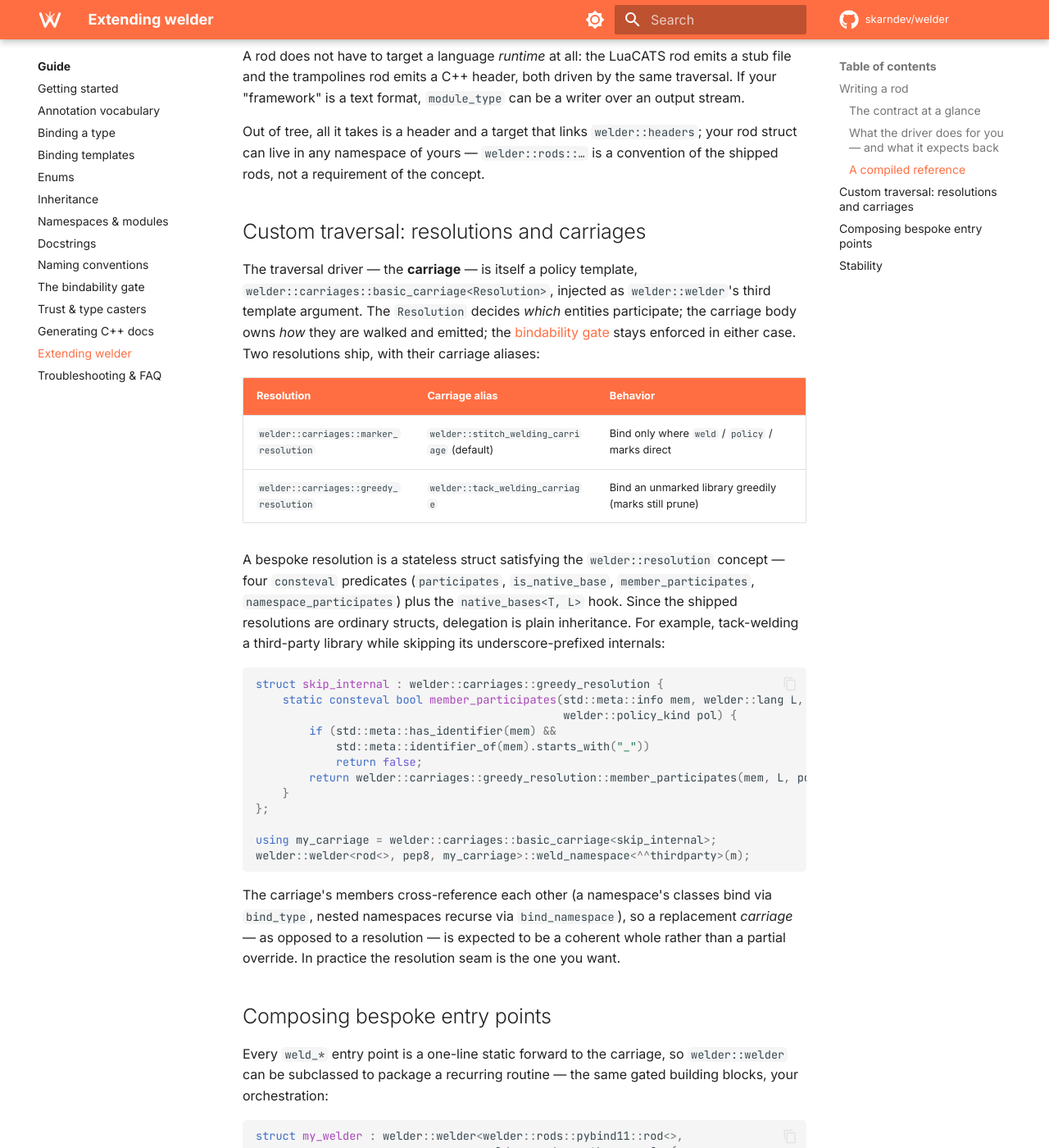
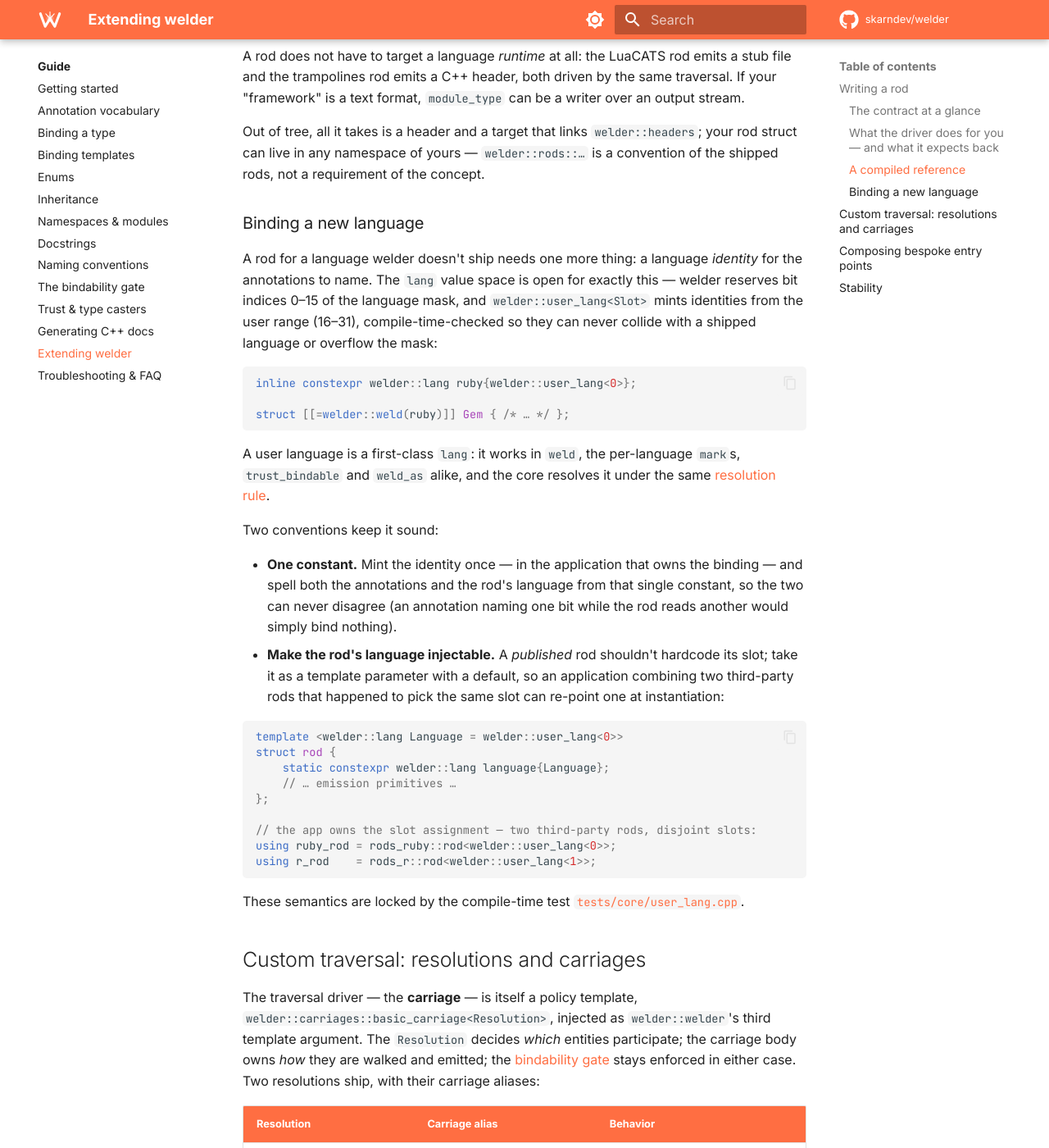
Before and after one commit to skarndev/welder, an MkDocs documentation site: the page built from docs/content/guide/extending.md, in a window 1280 px wide and 1400 px high, scrolled down 2691 px. Shown: the whole window at 82% size. Built offline with MkDocs 1.6.1 and Material for MkDocs 9.7.7, drawn with Linux system fonts in a browser that asks for light colours; comment, search, counter and statistics services are not loaded; some of the changed text lies outside the part shown.

Commit message:
feat: open the lang value space — user-defined languages via user_lang<Slot>
A lang is a bit index in the annotation mask; welder now reserves bits 0-15
and welder::user_lang<Slot> (requires-bounded) mints identities 16-31, so an
out-of-tree rod can bind a language welder doesn't ship without touching the
enum. lang_bit gains a consteval range diagnostic (named-function idiom — a
consteval parameter can't feed a static_assert) and the mask width is
static_asserted. tests/core/user_lang.cpp locks the semantics end-to-end:
annotations, resolution, mixing with shipped langs, and a rod whose language
is a user value. Docs: extending.md "Binding a new language" (one-constant
convention + injectable rod lang parameter), annotations.md, README,
CLAUDE.md and the architecture context.

Co-Authored-By: Claude Fable 5 <noreply@anthropic.com>

````diff
--- a/docs/content/guide/extending.md
+++ b/docs/content/guide/extending.md
@@ -134,6 +134,51 @@ Out of tree, all it takes is a header and a target that links
 `welder::rods::…` is a convention of the shipped rods, not a requirement of
 the concept.
 
+### Binding a new language
+
+A rod for a language welder doesn't ship needs one more thing: a language
+*identity* for the annotations to name. The `lang` value space is open for
+exactly this — welder reserves bit indices 0–15 of the language mask, and
+`welder::user_lang<Slot>` mints identities from the user range (16–31),
+compile-time-checked so they can never collide with a shipped language or
+overflow the mask:
+
+```cpp
+inline constexpr welder::lang ruby{welder::user_lang<0>};
+
+struct [[=welder::weld(ruby)]] Gem { /* … */ };
+```
+
+A user language is a first-class `lang`: it works in `weld`, the per-language
+`mark`s, `trust_bindable` and `weld_as` alike, and the core resolves it under
+the same [resolution rule](annotations.md#the-resolution-rule).
+
+Two conventions keep it sound:
+
+- **One constant.** Mint the identity once — in the application that owns the
+  binding — and spell both the annotations and the rod's language from that
+  single constant, so the two can never disagree (an annotation naming one bit
+  while the rod reads another would simply bind nothing).
+- **Make the rod's language injectable.** A *published* rod shouldn't hardcode
+  its slot; take it as a template parameter with a default, so an application
+  combining two third-party rods that happened to pick the same slot can
+  re-point one at instantiation:
+
+```cpp
+template <welder::lang Language = welder::user_lang<0>>
+struct rod {
+    static constexpr welder::lang language{Language};
+    // … emission primitives …
+};
+
+// the app owns the slot assignment — two third-party rods, disjoint slots:
+using ruby_rod = rods_ruby::rod<welder::user_lang<0>>;
+using r_rod    = rods_r::rod<welder::user_lang<1>>;
+```
+
+These semantics are locked by the compile-time test
+[`tests/core/user_lang.cpp`](https://github.com/skarndev/welder/blob/main/tests/core/user_lang.cpp).
+
 ## Custom traversal: resolutions and carriages
 
 The traversal driver — the **carriage** — is itself a policy template,
@@ -195,10 +240,11 @@ struct my_welder : welder::welder<welder::rods::pybind11::rod<>,
 
 ## Stability
 
-These three seams — the `welder::rod` and `welder::resolution` concepts,
-`welder::carriages::basic_carriage`, and subclassing `welder::welder` — are
-welder's *supported* extension surface: out-of-tree code should need nothing
-from `welder::detail`. Pre-1.0 the hook signatures may still evolve (see the
+These seams — the `welder::rod` and `welder::resolution` concepts,
+`welder::carriages::basic_carriage`, the open language value space
+(`welder::user_lang`), and subclassing `welder::welder` — are welder's
+*supported* extension surface: out-of-tree code should need nothing from
+`welder::detail`. Pre-1.0 the hook signatures may still evolve (see the
 status note in the [README](https://github.com/skarndev/welder#readme));
 changes will be called out per release.
 
````
Also changed, not shown: CLAUDE.md (+5 -1 lines), docs/content/guide/annotations.md (+6 -2 lines), .claude/context/architecture.md, README.md, 4 other files.
